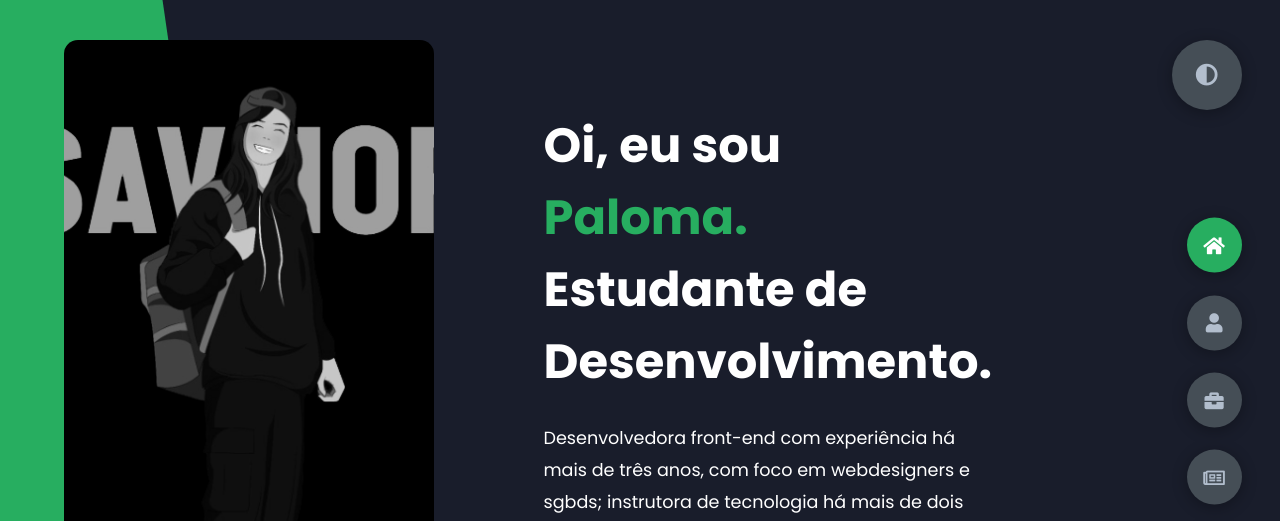
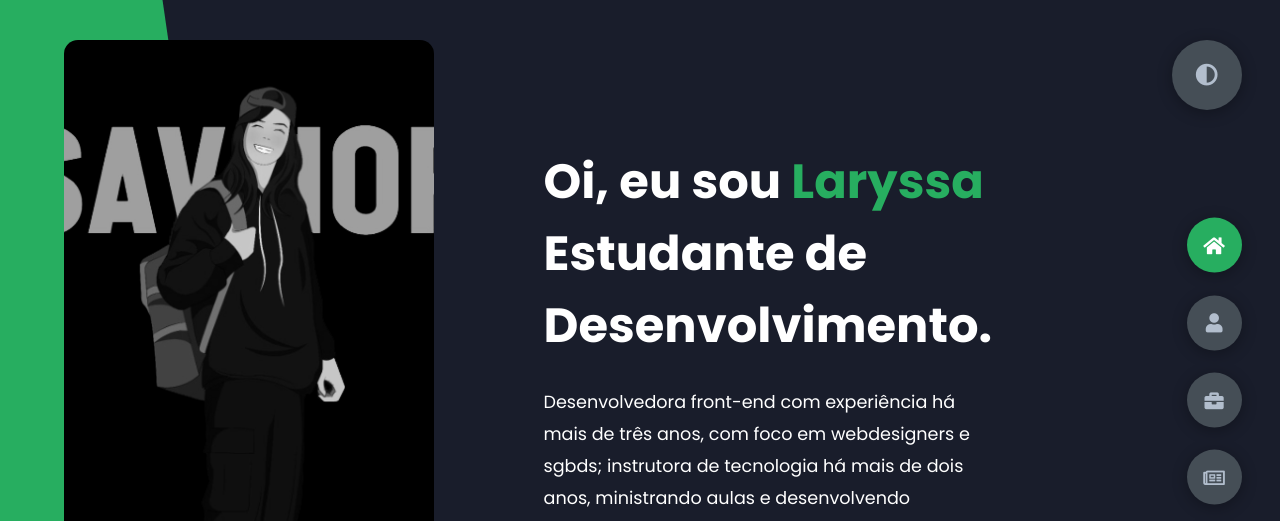
Before and after one commit to laryssasavior/portfolio-project-savior, a plain HTML site: page index.html in a window 1280 px wide. Shown: the top 521 px of the page. Drawn offline with nearby package versions, Linux system fonts and the light colour scheme; files that its build step writes are made by us from their sources; files whose address does not match are found by name.

Commit message:
Update index.html

```diff
--- a/index.html
+++ b/index.html
@@ -22,7 +22,7 @@
             </div>
             <div class="right-header">
                 <h1 class="name">
-                    Oi, eu sou <span>Paloma.</span>
+                    Oi, eu sou <span>Laryssa</span>
                     Estudante de Desenvolvimento.
                 </h1>
                 <p>
```
